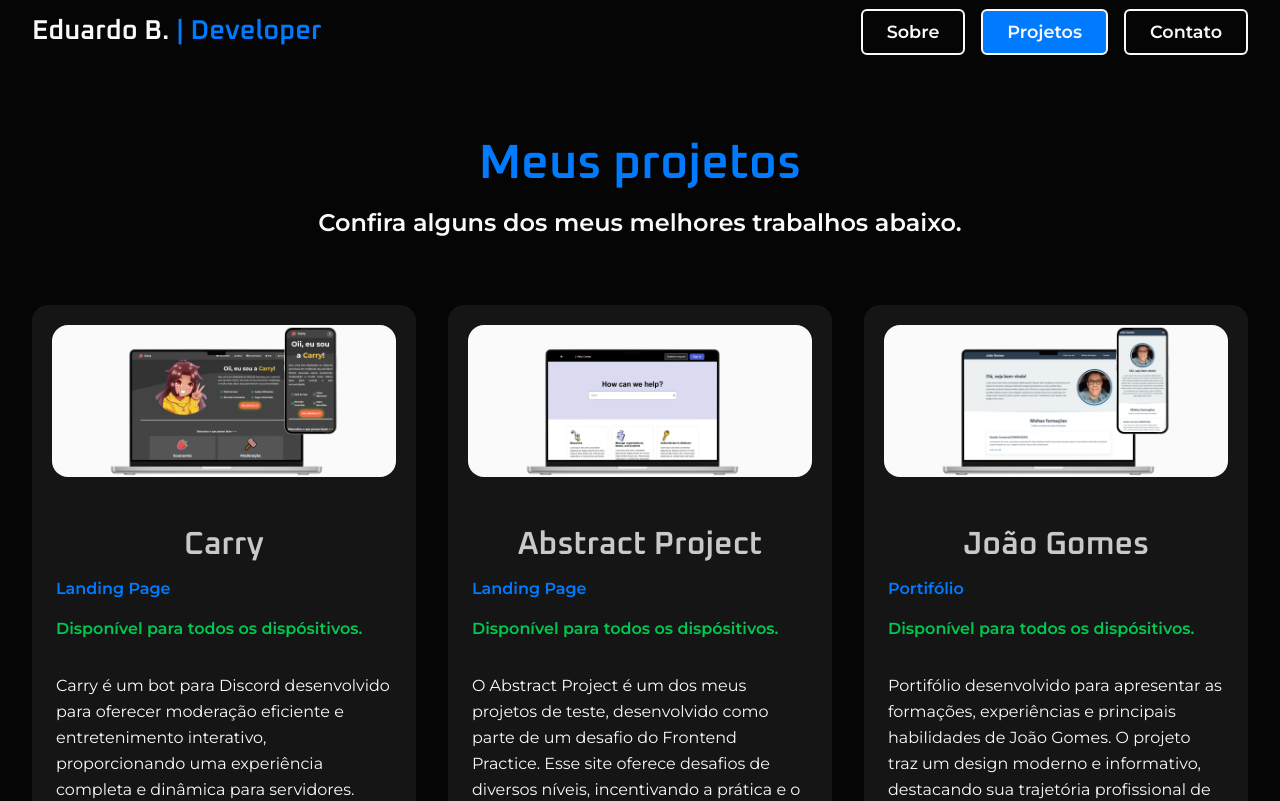
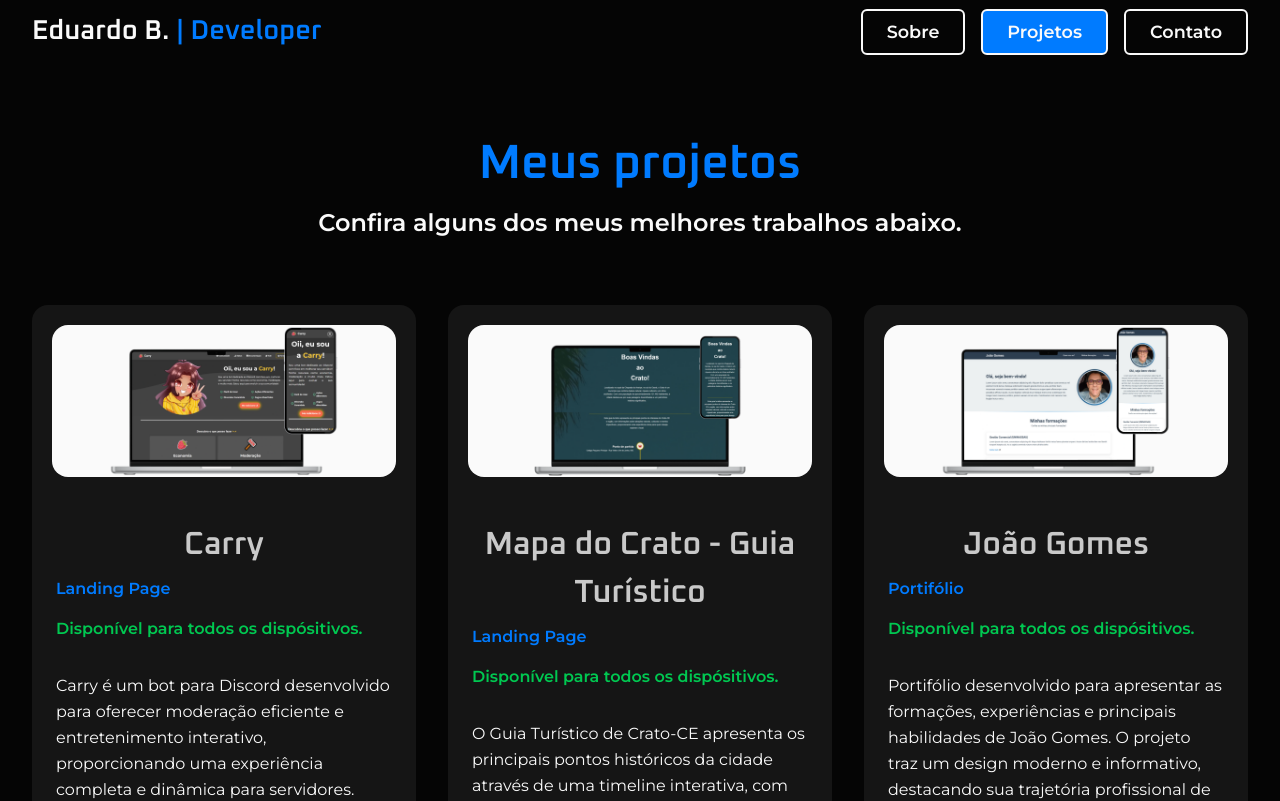
Before and after one commit to Duduubas/eduardo-portifolio, a Next.js app: page /projects in a window 1280 px wide. Shown: the top 801 px of the page. Built offline with nearby package versions, Linux system fonts and the light colour scheme.

Commit message:
📦 Modificado: substituição do projeto Abstract pelo Mapa do Crato

```diff
--- a/src/app/(pages)/projects/page.tsx
+++ b/src/app/(pages)/projects/page.tsx
@@ -4,9 +4,9 @@
 import CarryMockup from "@/assets/public/mockup - website_carry.png"
 import JoaoMockup from "@/assets/public/mockup - website_joao.png"
 import DevstageMockup from "@/assets/public/mockup - website_devstage.png"
-import AbstractMockup from "@/assets/public/mockup - website_abstract.png"
 import SpotifyMockup from "@/assets/public/mockup - website_spotify.png"
 import qrCodeMockup from "@/assets/public/Mockups - WebSite_qrcode.png"
+import mapaCratoMockup from "@/assets/public/mockup - website_mapacrato.png"
 
 /* ---- ICONS DAS LINGUAGENS ---- */
 import IconNext from "@/assets/public/icon-nextjs.svg"
@@ -41,16 +41,17 @@ export default function Projetos() {
     },
     {
       id: 2,
-      nome: "Abstract Project",
+      nome: "Mapa do Crato - Guia Turístico",
       tipo: "Landing Page",
       disponibilidadeParaTodos: "Disponível para todos os dispósitivos.",
-      descricao: "O Abstract Project é um dos meus projetos de teste, desenvolvido como parte de um desafio do Frontend Practice. Esse site oferece desafios de diversos níveis, incentivando a prática e o aprimoramento das habilidades em desenvolvimento front-end.",
-      imagem: AbstractMockup,
-      linkWebsite: "https://abstract-project-green.vercel.app/",
-      linkRepositorio: "https://github.com/Duduubas/Abstract-Project-",
+      descricao: "O Guia Turístico de Crato-CE apresenta os principais pontos históricos da cidade através de uma timeline interativa, com modais informativos e animações suaves para uma experiência de navegação envolvente.",
+      imagem: mapaCratoMockup,
+      linkWebsite: "https://mapa-crato.eduardobrito.dev/",
+      linkRepositorio: "https://github.com/Duduubas/mapa-crato",
       linguagens: [
         { nome: "HTML", icon: IconHtml },
         { nome: "CSS", icon: IconCss },
+        { nome: "JS", icon: IconJavascript },
       ]
     },
     {
```
Also changed, not shown: src/assets/public/mockup - website_mapacrato.png (added).
